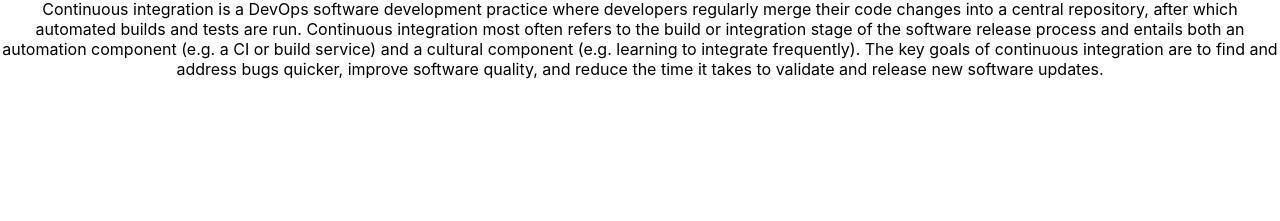
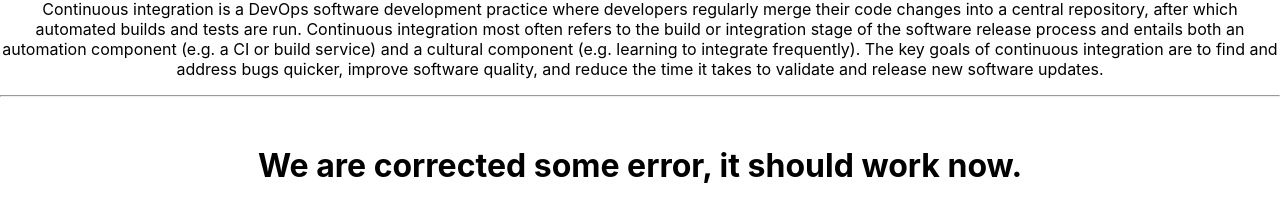
Before and after one commit to shreeharit1/CI2206, a React (Create React App) app: page / in a window 1280 px wide. Shown: the part 403-624 px from the top of the page. Built offline with nearby package versions, Linux system fonts and the light colour scheme.

Commit message:
adding another adding

```diff
--- a/src/App.js
+++ b/src/App.js
@@ -7,6 +7,9 @@ function App() {
       <h1>Continuous Integration</h1>
       <img src ="https://www.qentelli.com/sites/default/files/2021-05/Continuous%20Integration%201.jpg"></img>
       <p>Continuous integration is a DevOps software development practice where developers regularly merge their code changes into a central repository, after which automated builds and tests are run. Continuous integration most often refers to the build or integration stage of the software release process and entails both an automation component (e.g. a CI or build service) and a cultural component (e.g. learning to integrate frequently). The key goals of continuous integration are to find and address bugs quicker, improve software quality, and reduce the time it takes to validate and release new software updates.</p>
+      <hr></hr>
+      <br></br>
+      <h1>We are corrected some error, it should work now.</h1>
     </div>
   );
 }
```
